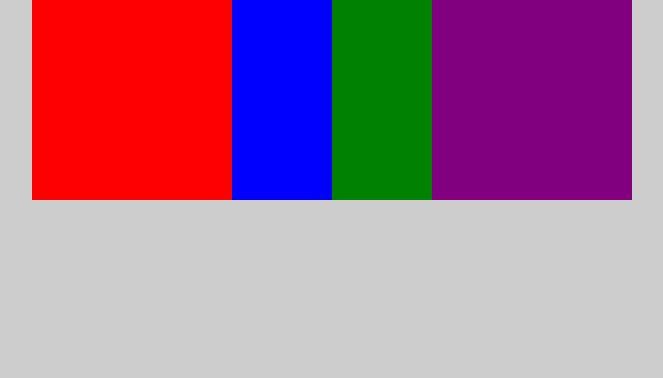
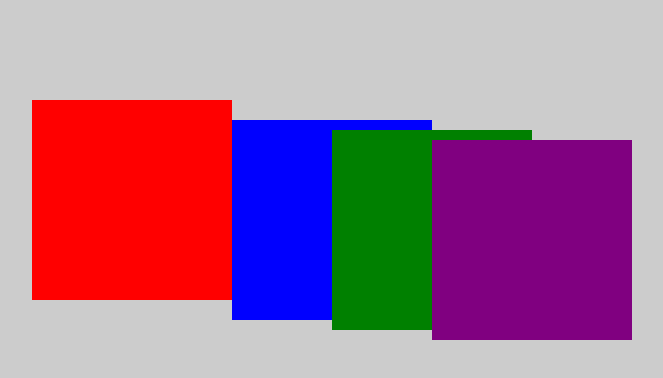
Before and after one commit to Lsohee/training_01_220414, a plain HTML site: page index.html in a window 1280 px wide. Shown: the whole page, without its empty margins (168-831 px from the left). Drawn offline with Linux system fonts and the light colour scheme.

Commit message:
변수값을 여러개 지정하는 것을 시도 (먼저 써진 변수값은 적용되는데 나중의 변수값은 안됨)

```diff
--- a/css/style.scss
+++ b/css/style.scss
@@ -4,14 +4,18 @@
   background-color: ($a);
 }
 
-@mixin position ($a){
+@mixin position ($left, $top){
   position: absolute;
-  left:(200px+$a)
+  left:(200px+$left);
+  top:(100px+$top);
 }
 
 
 // mixin 굳이 안써도 될것 같지만 연습을 위해 시도함
 // 하나의 mixin에 변수를 두개를 넣는 방법은 없을까 귀찮은데
+// 변수를 여러개 지정하는 방법을 찾음
+// 뱐수의 이름을 지정할때 a,b,c등이 아닌 속성명으로 정리하는 것이 편리하겠다
+
 
 #container{
   width:100vw;
@@ -24,21 +28,21 @@
   }
   &>div:nth-child(1){
     @include color(red);
-    @include position (0)
+    @include position ( $left:0, $top:0);
   }
 
   &>div:nth-child(2){
     @include color(blue);
-    @include position(200)
+    @include position($left:200, $top:20);
   }
 
   &>div:nth-child(3){
     @include color(green);
-    @include position(300)
+    @include position($left:300, $top:30);
   }
 
   &>div:nth-child(4){
     @include color(purple);
-    @include position(400)
+    @include position($left:400, $top: 40);
   }
 }
```
Also changed, not shown: css/style.css, 1 other file.
